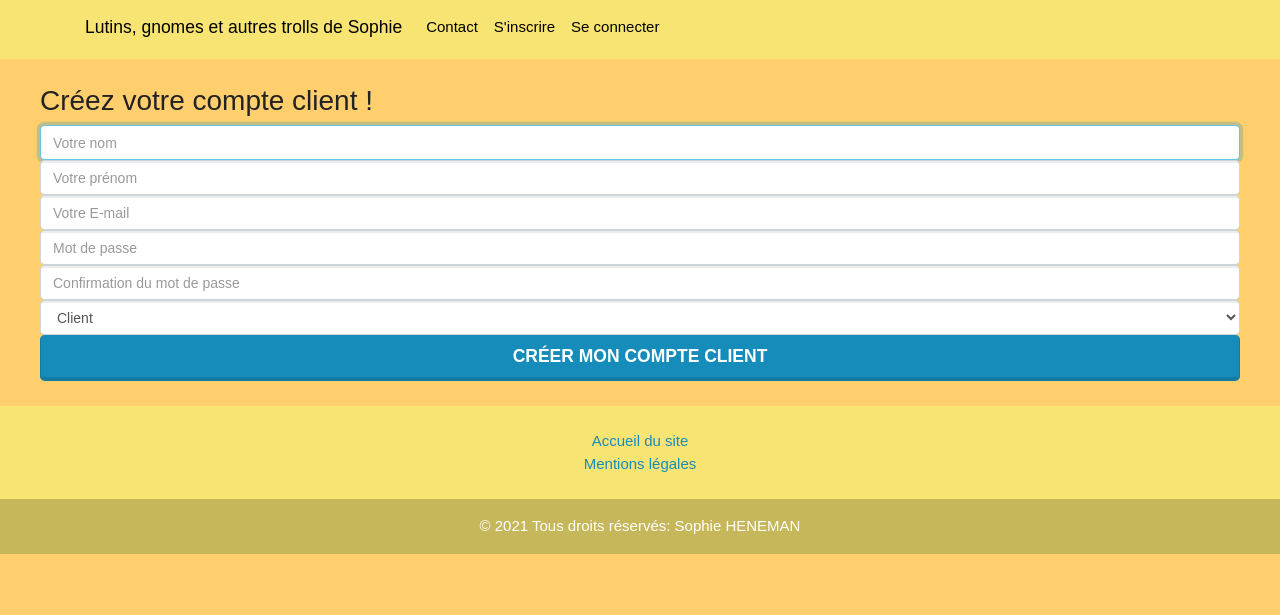
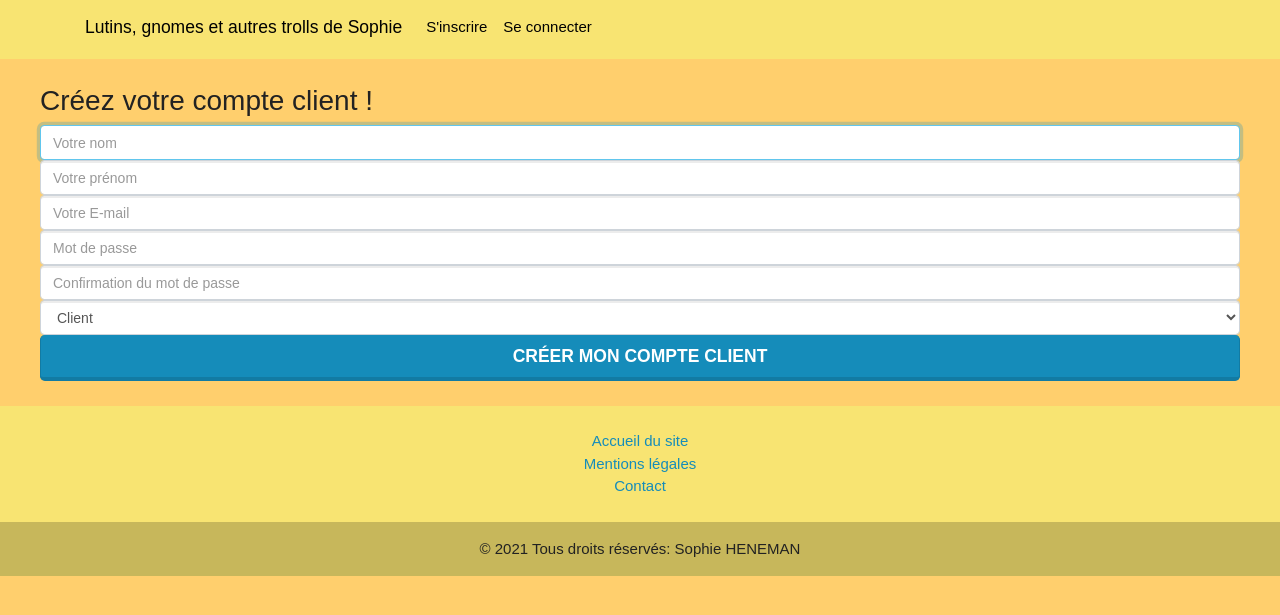
Before and after one commit to RemiBecquaert/Stage1ereAnn-e, a PHP site: page /index.php?page=inscrire in a window 1280 px wide. Shown: the top 615 px of the page. Run offline with PHP 8.4, Linux system fonts and the light colour scheme.

Commit message:
change navbar link to footer

```diff
--- a/src/vue/accueil.html.twig
+++ b/src/vue/accueil.html.twig
@@ -57,6 +57,9 @@
                     <li>
                       <a href="index.php?page=mentions" class="text-black">Mentions légales</a>
                     </li>
+                    <li>
+                      <a href="index.php?page=contact" class="text-black">Contact</a>
+                    </li>
                   </ul>
                 </div>
 
--- a/src/vue/ajoutlutin.html.twig
+++ b/src/vue/ajoutlutin.html.twig
@@ -62,6 +62,9 @@
             <li>
               <a href="index.php?page=mentions" class="text-black">Mentions légales</a>
             </li>
+            <li>
+              <a href="index.php?page=contact" class="text-black">Contact</a>
+            </li>
           </ul>
         </div>
 
--- a/src/vue/base.html.twig
+++ b/src/vue/base.html.twig
@@ -36,9 +36,6 @@
         </button>
     <div class="collapse navbar-collapse" id="navbar1">
         <ul class="navbar-nav mr-auto mt-2 mt-lg-0">
-            <li class="nav-item">
-                <a class="nav-link" href="index.php?page=contact">Contact<span class="sr-only"></span></a>
-            </li>
             <li class="nav-item">
                 <a class="nav-link" href="index.php?page=inscrire">S'inscrire<span class="sr-only"></span></a>
             </li>
--- a/src/vue/commentfaire.html.twig
+++ b/src/vue/commentfaire.html.twig
@@ -5,7 +5,7 @@
 
 
 
-<footer class="bg-dark text-center text-white">
+<footer class="bg-dark text-center text-black">
   <div class="container p-4">
     <section class="">
       <div class="row">
@@ -18,6 +18,9 @@
             <li>
               <a href="index.php?page=mentions" class="text-black">Mentions légales</a>
             </li>
+            <li>
+              <a href="index.php?page=contact" class="text-black">Contact</a>
+            </li>
           </ul>
         </div>
 
--- a/src/vue/connexion.html.twig
+++ b/src/vue/connexion.html.twig
@@ -28,7 +28,7 @@
   </form>
 </div>
 
-<footer class="bg-dark text-center text-white">
+<footer class="bg-dark text-center text-black">
   <div class="container p-4">
     <section class="">
       <div class="row">
@@ -40,6 +40,9 @@
             </li>
             <li>
               <a href="index.php?page=mentions" class="text-black">Mentions légales</a>
+            </li>
+            <li>
+              <a href="index.php?page=contact" class="text-black">Contact</a>
             </li>
           </ul>
         </div>
--- a/src/vue/contact-modif.html.twig
+++ b/src/vue/contact-modif.html.twig
@@ -45,7 +45,7 @@
 </form>
 </div>
 
-<footer class="bg-dark text-center text-white">
+<footer class="bg-dark text-center text-black">
   <div class="container p-4">
     <section class="">
       <div class="row">
@@ -58,6 +58,9 @@
             <li>
               <a href="index.php?page=mentions" class="text-black">Mentions légales</a>
             </li>
+            <li>
+              <a href="index.php?page=contact" class="text-black">Contact</a>
+            </li>
           </ul>
         </div>
 
@@ -69,5 +72,4 @@
 
 
 
-
 {% endblock %}
--- a/src/vue/contact.html.twig
+++ b/src/vue/contact.html.twig
@@ -35,7 +35,7 @@
   </form>
 </div>
 
-<footer class="bg-dark text-center text-white">
+<footer class="bg-dark text-center text-black">
   <div class="container p-4">
     <section class="">
       <div class="row">
@@ -48,6 +48,9 @@
             <li>
               <a href="index.php?page=mentions" class="text-black">Mentions légales</a>
             </li>
+            <li>
+              <a href="index.php?page=contact" class="text-black">Contact</a>
+            </li>
           </ul>
         </div>
 
@@ -59,5 +62,4 @@
 
 
 
-
 {% endblock %}
--- a/src/vue/infoclient.html.twig
+++ b/src/vue/infoclient.html.twig
@@ -5,8 +5,7 @@
 {% block contenu %} {{ parent() }}<h1>Vos infos</h1>
 
 
-
-<footer class="bg-dark text-center text-white">
+<footer class="bg-dark text-center text-black">
   <div class="container p-4">
     <section class="">
       <div class="row">
@@ -19,6 +18,9 @@
             <li>
               <a href="index.php?page=mentions" class="text-black">Mentions légales</a>
             </li>
+            <li>
+              <a href="index.php?page=contact" class="text-black">Contact</a>
+            </li>
           </ul>
         </div>
 
--- a/src/vue/inscrire.html.twig
+++ b/src/vue/inscrire.html.twig
@@ -47,8 +47,7 @@
 </div>
 {% endif %}
 
-
-<footer class="bg-dark text-center text-white">
+<footer class="bg-dark text-center text-black">
   <div class="container p-4">
     <section class="">
       <div class="row">
@@ -61,6 +60,9 @@
             <li>
               <a href="index.php?page=mentions" class="text-black">Mentions légales</a>
             </li>
+            <li>
+              <a href="index.php?page=contact" class="text-black">Contact</a>
+            </li>
           </ul>
         </div>
 
--- a/src/vue/listeproduit.html.twig
+++ b/src/vue/listeproduit.html.twig
@@ -68,6 +68,9 @@
             <li>
               <a href="index.php?page=mentions" class="text-black">Mentions légales</a>
             </li>
+            <li>
+              <a href="index.php?page=contact" class="text-black">Contact</a>
+            </li>
           </ul>
         </div>
 
--- a/src/vue/maintenance.html.twig
+++ b/src/vue/maintenance.html.twig
@@ -8,7 +8,7 @@
 <h2>Le site est en maintenance, revenez dans quelques minutes</h2>
 
 
-<footer class="bg-dark text-center text-white">
+<footer class="bg-dark text-center text-black">
   <div class="container p-4">
     <section class="">
       <div class="row">
@@ -21,6 +21,9 @@
             <li>
               <a href="index.php?page=mentions" class="text-black">Mentions légales</a>
             </li>
+            <li>
+              <a href="index.php?page=contact" class="text-black">Contact</a>
+            </li>
           </ul>
         </div>
 
--- a/src/vue/mentions.html.twig
+++ b/src/vue/mentions.html.twig
@@ -81,7 +81,7 @@ Le modèle de mentions légales est offert par <a target="blank" href="https://w
 <p>Informations personnelles : « les informations qui permettent, sous quelque forme que ce soit, directement ou non, l'identification des personnes physiques auxquelles elles s'appliquent » (article 4 de la loi n° 78-17 du 6 janvier 1978).</p>
 </div>
 
-<footer class="bg-dark text-center text-white">
+<footer class="bg-dark text-center text-black">
   <div class="container p-4">
     <section class="">
       <div class="row">
@@ -94,6 +94,9 @@ Le modèle de mentions légales est offert par <a target="blank" href="https://w
             <li>
               <a href="index.php?page=mentions" class="text-black">Mentions légales</a>
             </li>
+            <li>
+              <a href="index.php?page=contact" class="text-black">Contact</a>
+            </li>
           </ul>
         </div>
 
--- a/src/vue/produit-modif.html.twig
+++ b/src/vue/produit-modif.html.twig
@@ -3,7 +3,7 @@
 {% block contenu %}
 {{ parent() }}
 
-<footer class="bg-dark text-center text-white">
+<footer class="bg-dark text-center text-black">
   <div class="container p-4">
     <section class="">
       <div class="row">
@@ -16,6 +16,9 @@
             <li>
               <a href="index.php?page=mentions" class="text-black">Mentions légales</a>
             </li>
+            <li>
+              <a href="index.php?page=contact" class="text-black">Contact</a>
+            </li>
           </ul>
         </div>
 
--- a/src/vue/utilisateur-modif.html.twig
+++ b/src/vue/utilisateur-modif.html.twig
@@ -51,8 +51,7 @@
  {% endif %}
 {% endif %}
 
-
-<footer class="bg-dark text-center text-white">
+<footer class="bg-dark text-center text-black">
   <div class="container p-4">
     <section class="">
       <div class="row">
@@ -65,6 +64,9 @@
             <li>
               <a href="index.php?page=mentions" class="text-black">Mentions légales</a>
             </li>
+            <li>
+              <a href="index.php?page=contact" class="text-black">Contact</a>
+            </li>
           </ul>
         </div>
 
--- a/src/vue/utilisateur.html.twig
+++ b/src/vue/utilisateur.html.twig
@@ -50,7 +50,7 @@
 
 </div>
 
-<footer class="bg-dark text-center text-white">
+<footer class="bg-dark text-center text-black">
   <div class="container p-4">
     <section class="">
       <div class="row">
@@ -63,6 +63,9 @@
             <li>
               <a href="index.php?page=mentions" class="text-black">Mentions légales</a>
             </li>
+            <li>
+              <a href="index.php?page=contact" class="text-black">Contact</a>
+            </li>
           </ul>
         </div>
 
```
